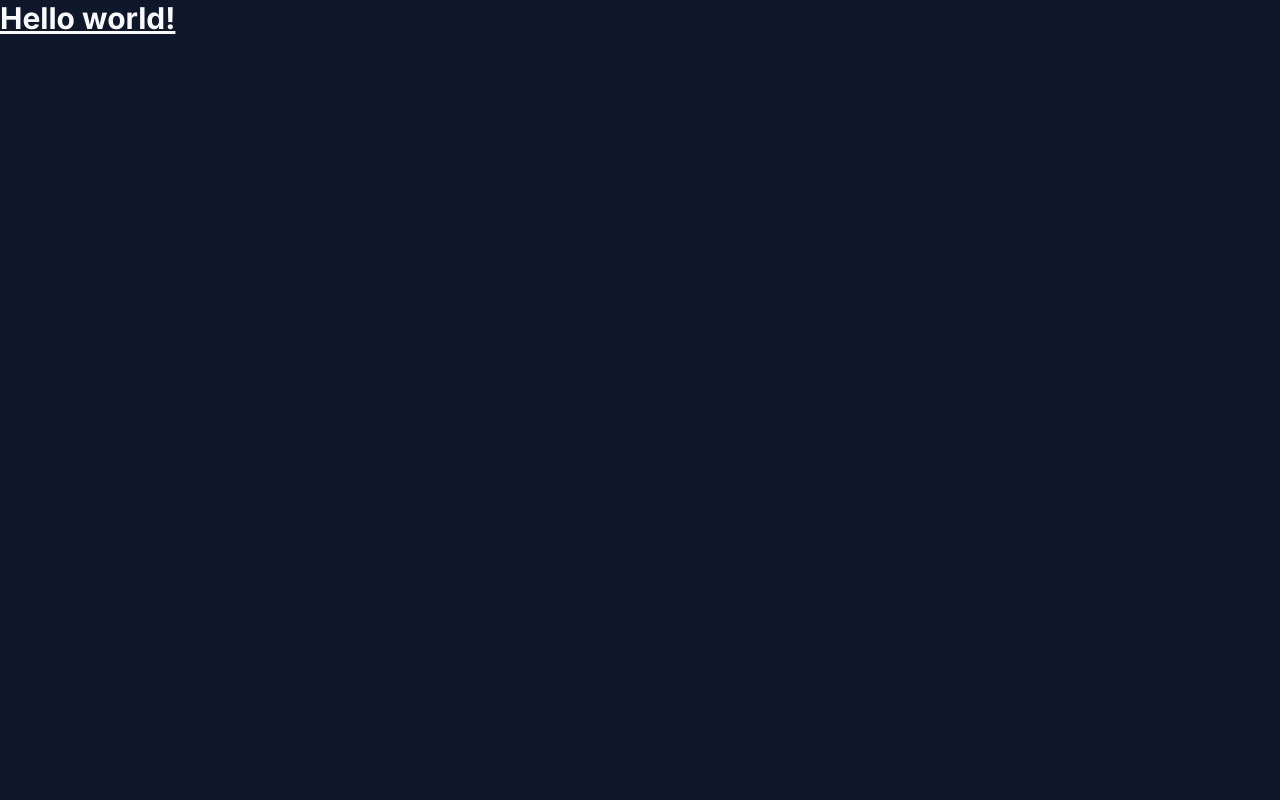
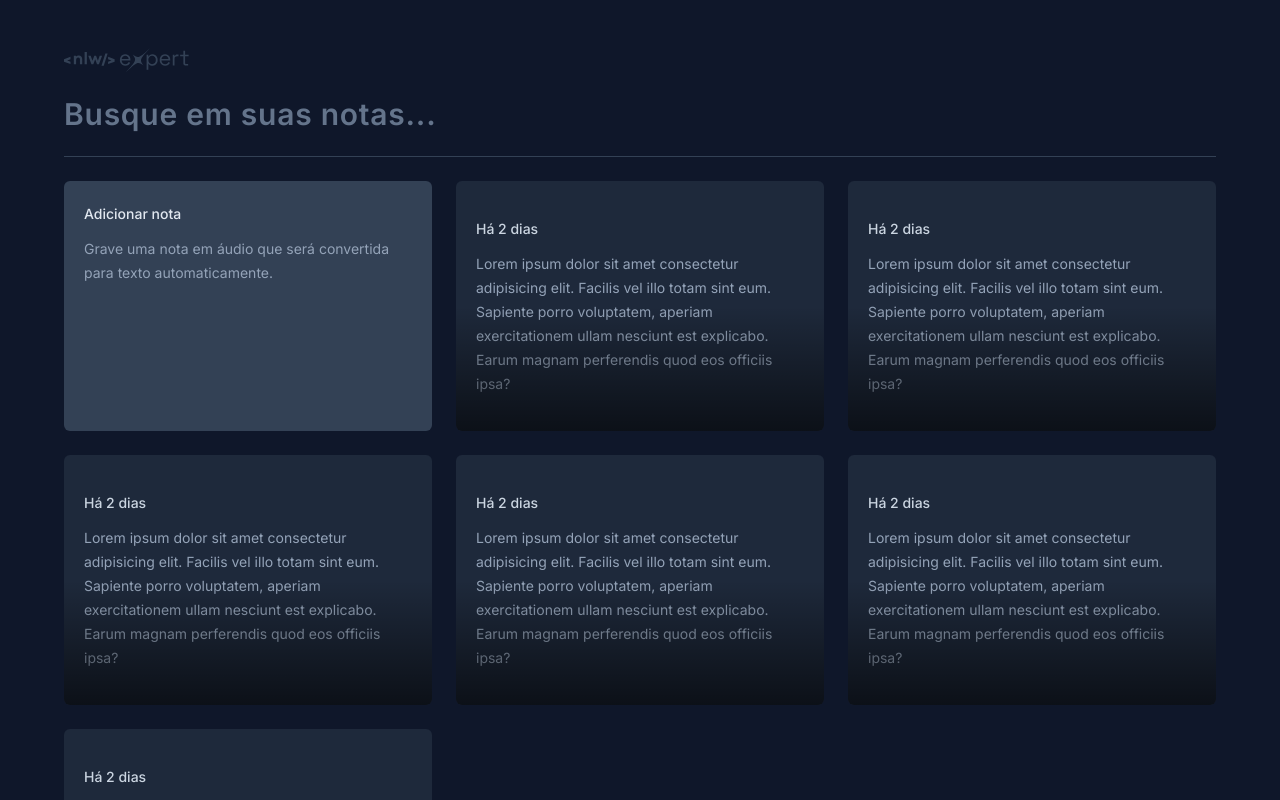
Before and after one commit to MatDev435/nlw-expert-notes, a React (Vite) app: page / in a window 1280 px wide. Shown: the top 800 px of the page. Built offline with nearby package versions, Linux system fonts and the light colour scheme.

Commit message:
Criar a home page

```diff
--- a/src/app.tsx
+++ b/src/app.tsx
@@ -1,3 +1,32 @@
+import Logo from './assets/logo-nlw-expert.svg'
+import { NewNoteCard } from './components/new-note-card'
+import { NoteCard } from './components/note-card'
+
 export function App() {
-  return <h1 className="text-3xl font-bold underline">Hello world!</h1>
+  return (
+    <div className="mx-auto max-w-6xl my-12 space-y-6">
+      <img src={Logo} alt="NLW EXPERT" />
+
+      <form className="w-full ">
+        <input
+          type="text"
+          placeholder="Busque em suas notas..."
+          className="w-full bg-transparent text-3xl font-semibold -tracking-tight placeholder:text-slate-500 outline-none"
+        />
+      </form>
+
+      <div className="h-px bg-slate-700" />
+
+      <div className="grid grid-cols-3 auto-rows-[250px] gap-6">
+        <NewNoteCard />
+
+        <NoteCard />
+        <NoteCard />
+        <NoteCard />
+        <NoteCard />
+        <NoteCard />
+        <NoteCard />
+      </div>
+    </div>
+  )
 }
--- /dev/null
+++ b/src/components/new-note-card.tsx
@@ -0,0 +1,11 @@
+export function NewNoteCard() {
+  return (
+    <div className="rounded-md bg-slate-700 p-5 space-y-3">
+      <span className="text-sm font-medium text-slate-200">Adicionar nota</span>
+
+      <p className="text-sm leading-6 text-slate-400">
+        Grave uma nota em áudio que será convertida para texto automaticamente.
+      </p>
+    </div>
+  )
+}
--- /dev/null
+++ b/src/components/note-card.tsx
@@ -0,0 +1,16 @@
+export function NoteCard() {
+  return (
+    <button className="rounded-md bg-slate-800 text-left p-5 space-y-3 outline-none overflow-hidden relative hover:ring-2 hover:ring-slate-600 focus-visible:ring-2 focus-visible:ring-lime-400">
+      <span className="text-sm font-medium text-slate-300">Há 2 dias</span>
+
+      <p className="text-sm leading-6 text-slate-400">
+        Lorem ipsum dolor sit amet consectetur adipisicing elit. Facilis vel
+        illo totam sint eum. Sapiente porro voluptatem, aperiam exercitationem
+        ullam nesciunt est explicabo. Earum magnam perferendis quod eos officiis
+        ipsa?
+      </p>
+
+      <div className="absolute bottom-0 left-0 right-0 h-1/2 bg-gradient-to-t from-black/60 to-black/0 pointer-events-none" />
+    </button>
+  )
+}
```
